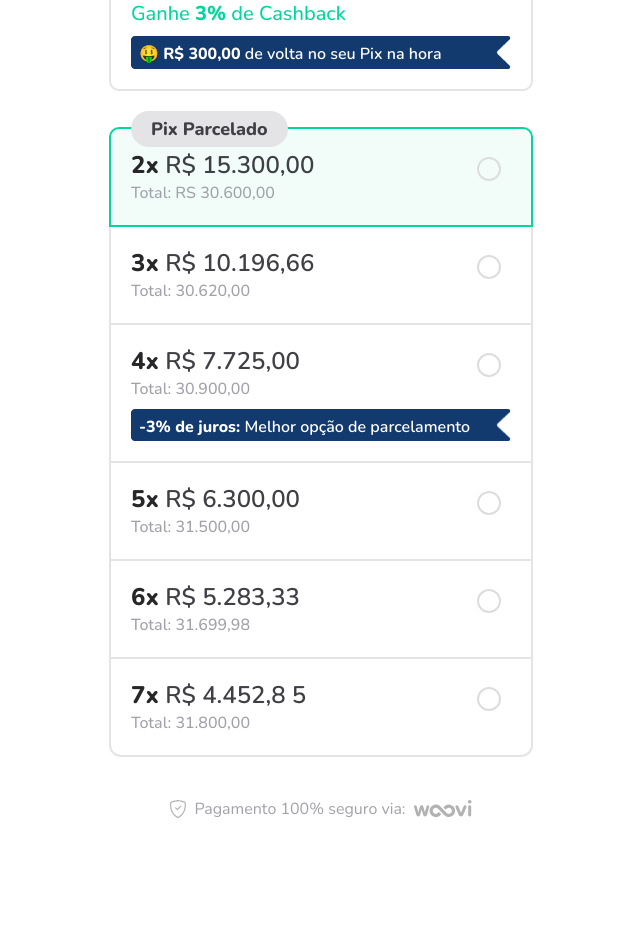
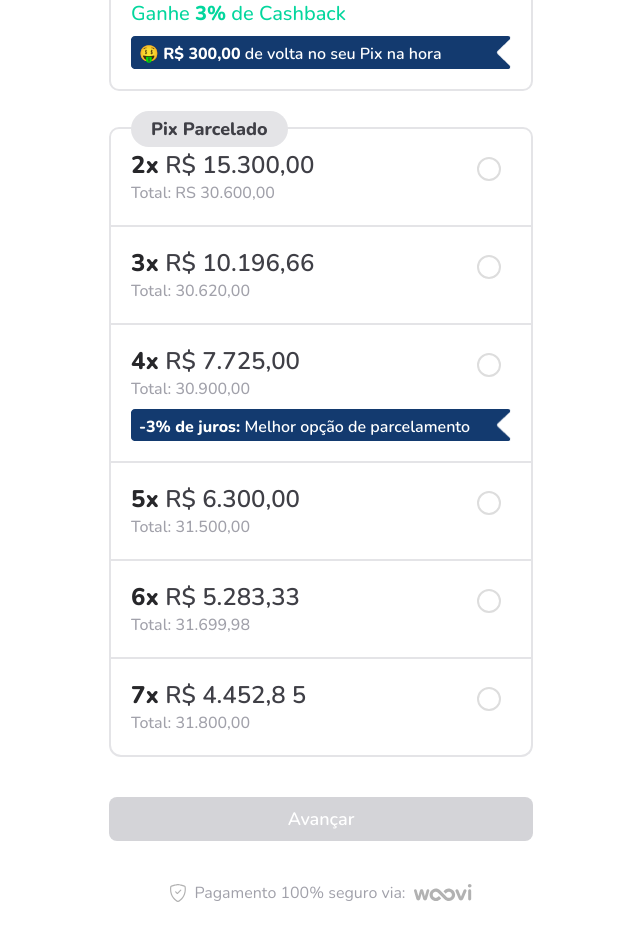
Before and after one commit to ItamarJoire/challenge-woovi, a React (Vite) app: page / in a window 1280 px wide. Shown: the part 231-1156 px from the top of the page, without its empty margins (319-959 px from the left). Before the commit the page ends 1072 px from the top, so only its background shows below. Built offline with nearby package versions, Linux system fonts and the light colour scheme.

Commit message:
Select checked conditional

```diff
--- a/src/components/price.jsx
+++ b/src/components/price.jsx
@@ -4,10 +4,10 @@ import { useContext } from 'react'
 import { PaymentContext } from '../contexts/usePayment'
 
 export function Price({ amount, total, value, valueTag, nameTag, op, showTag = 'hidden', borderRadius }){
-  const { setOption } = useContext(PaymentContext)
+  const { option, setOption, setActiveButton } = useContext(PaymentContext)
 
   return(
-    <div className={`border-l-2 border-r-2 border-b-2 ${borderRadius} border-zinc-200 p-5 relative `}>
+    <div className={`${option === op ? 'border-primary bg-primary/5 border-2' : 'border-zinc-200'} border-l-2 border-r-2 border-b-2 ${borderRadius}  p-5 relative `}>
       <div className='space-y-2'>
         <div className='flex items-baseline justify-between'>
           <div>
@@ -16,7 +16,7 @@ export function Price({ amount, total, value, valueTag, nameTag, op, showTag = '
           </div>
 
           <label className='custom-radio'>
-            <input type="radio" name='option' value={op} onChange={(e) => setOption(e.target.value)}/>
+            <input type="radio" name='option' value={op} onChange={(e) => setOption(e.target.value)} onClick={() => setActiveButton(true)}/>
             <span class="checkmark"></span>
           </label>
 
--- a/src/contexts/usePayment.jsx
+++ b/src/contexts/usePayment.jsx
@@ -4,15 +4,20 @@ export const PaymentContext = createContext({})
 
 export function PaymentProvider({children}){
   const [option, setOption] = useState()
+  const [activeButton, setActiveButton] = useState(false)
 
   useEffect(() => {
     console.log(option)
+    console.log(activeButton)
   }, [option])
 
   return(
     <PaymentContext.Provider
       value={{
-        setOption
+        setOption,
+        option,
+        setActiveButton,
+        activeButton,
       }}
     >
       {children}
--- a/src/index.css
+++ b/src/index.css
@@ -55,7 +55,6 @@ select {
   border: 0;
 }
 
-
 /* Show the indicator (dot/circle) when checked */
 .custom-radio input[type='radio']:checked ~ .checkmark:after {
   display: block;
--- a/src/pages/home.jsx
+++ b/src/pages/home.jsx
@@ -2,13 +2,14 @@ import Tag from '/tag.png'
 
 import { Price, Footer, Header } from '../components'
 import { GridContainer, TitleContainer } from '../containers'
-import { useState } from 'react'
 
-import { useContext } from 'react'
+import { useContext, useEffect } from 'react'
 import { PaymentContext } from '../contexts/usePayment'
 
+import { Link } from 'react-router-dom'
+
 export function Home(){
-  const { setOption } = useContext(PaymentContext)
+  const { option, setOption, activeButton, setActiveButton } = useContext(PaymentContext)
 
   return(
     <GridContainer>
@@ -17,7 +18,7 @@ export function Home(){
       <TitleContainer title='João, como você quer pagar?' />
 
       <form>
-        <div className='border-2 border-zinc-200 rounded-[10px] p-5 relative'>
+        <div className={`${option === '1' ? 'border-primary bg-primary/5' : 'border-zinc-200'} border-2  rounded-[10px] p-5 relative`}>
           <div className='bg-zinc-200 inline-block px-5 py-1 rounded-full absolute top-[-18px]'>
             <span className='font-extrabold text-lg text-zinc-700'>Pix</span>
           </div>
@@ -43,7 +44,7 @@ export function Home(){
           </div>
         </div>
 
-        <div className='border-2 border-primary bg-primary/5 rounded-t-[10px] p-5 relative mt-9'>
+        <div className={`${option === '2' ? 'border-primary bg-primary/5' : 'border-zinc-200'} border-2 rounded-t-[10px] p-5 relative mt-9`}>
           <div className='bg-zinc-200 inline-block px-5 py-1 rounded-full absolute top-[-18px]'>
             <span className='font-extrabold text-lg text-zinc-700'>Pix Parcelado</span>
           </div>
@@ -55,12 +56,16 @@ export function Home(){
                 <p className=' text-zinc-400 font-medium'>Total: RS 30.600,00</p>
               </div>
 
-
               <label className='custom-radio'>
-                <input type="radio" name='option' onChange={(e) => setOption(e.target.value)} value='2' />
-                <span class="checkmark"></span>
+                <input
+                  type="radio"
+                  name='option'
+                  onChange={(e) => setOption(e.target.value)}
+                  value='2'
+                  onClick={() => setActiveButton(!activeButton)}
+                />
+                <span className="checkmark"></span>
               </label>
-
             </div>
           </div>
         </div>
@@ -105,6 +110,18 @@ export function Home(){
         />
       </form>
 
+      {activeButton ? (
+        <Link to='/pix'>
+        <button className='bg-secondary flex gap-2 px-5 py-2 rounded-lg mt-10 mx-auto w-full'>
+          <p className="text-white text-lg font-semibold mx-auto">Avançar</p>
+        </button>
+        </Link>
+      ) : (
+        <button className='bg-zinc-300 cursor-not-allowed flex gap-2 px-5 py-2 rounded-lg mt-10 mx-auto w-full'>
+          <p className="text-white text-lg font-semibold mx-auto">Avançar</p>
+        </button>
+      )}
+
       <Footer />
     </GridContainer>
   )
```
